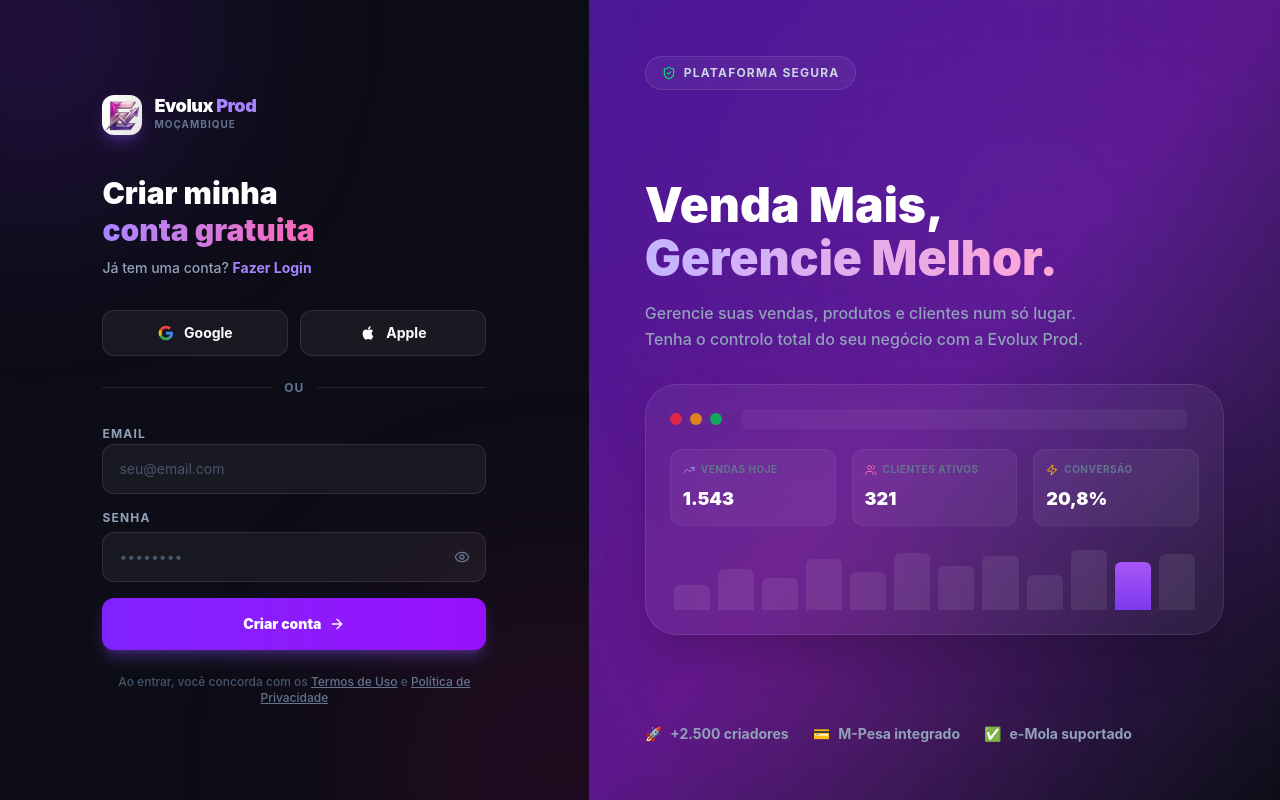
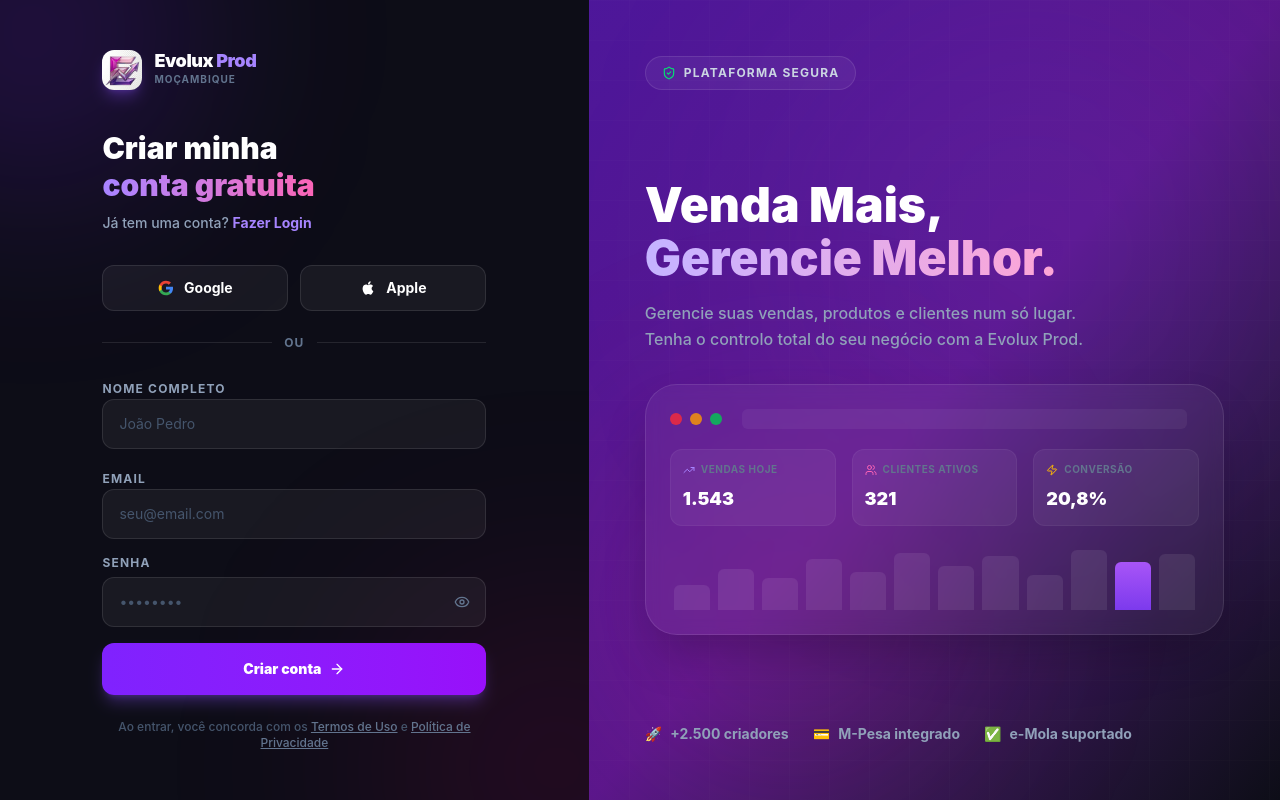
Before and after one commit to elidiojoaomaibass-lgtm/Ivolux-Prod, a React (Vite) app: page / in a window 1280 px wide. Both pictures are taken after a click on the button "Registar-se". Built offline with nearby package versions, Linux system fonts and the light colour scheme; no server answers.

Commit message:
feat: login completo, dashboard sync e configuracoes

```diff
--- a/src/App.tsx
+++ b/src/App.tsx
@@ -40,7 +40,12 @@
 
   // Show login screen if not authenticated
   if (!session) {
-    return <LoginView onLogin={() => { }} />;
+    return <LoginView onLogin={() => {
+      // Re-fetch session after login to update state immediately
+      supabase.auth.getSession().then(({ data: { session } }) => {
+        setSession(session);
+      });
+    }} />;
   }
 
   const handleLogout = async () => {
@@ -59,7 +64,13 @@
       {/* Main Content Area */}
       <div className="flex-1 ml-64 min-w-0 min-h-screen">
         <div key={activeView}>
-          {activeView === "Dashboard" && <Dashboard onLogout={handleLogout} setView={setActiveView} />}
+          {activeView === "Dashboard" && (
+            <Dashboard
+              onLogout={handleLogout}
+              setView={setActiveView}
+              user={session.user}
+            />
+          )}
           {activeView === "Vendas" && <Views.Vendas />}
           {activeView === "Produtos" && <Views.Produtos />}
           {activeView === "Afiliados" && <Views.Afiliados />}
--- a/src/components/Dashboard.tsx
+++ b/src/components/Dashboard.tsx
@@ -8,8 +8,8 @@
     ArrowUpRight, ArrowDownRight, Smartphone, ChevronRight, LogOut
 } from 'lucide-react';
 import { motion, AnimatePresence } from 'framer-motion';
+import { cn } from '../lib/utils';
 import { useState, useRef, useEffect } from 'react';
-import { supabase } from '../lib/supabase';
 import type { User } from '@supabase/supabase-js';
 
 // ─── Data ────────────────────────────────────────────────────────────────────
@@ -82,20 +82,14 @@
 interface DashboardProps {
     onLogout?: () => void;
     setView: (view: any) => void;
+    user: User;
 }
 
-export const Dashboard = ({ onLogout, setView }: DashboardProps) => {
-    const [user, setUser] = useState<User | null>(null);
+export const Dashboard = ({ onLogout, setView, user }: DashboardProps) => {
     const [period, setPeriod] = useState<Period>('hoje');
     const [profileOpen, setProfileOpen] = useState(false);
     const profileRef = useRef<HTMLDivElement>(null);
     const data = salesData[period];
-
-    useEffect(() => {
-        supabase.auth.getUser().then(({ data: { user } }) => {
-            setUser(user);
-        });
-    }, []);
 
     // Close dropdown when clicking outside
     useEffect(() => {
@@ -175,7 +169,7 @@
                                     </div>
                                     <div className="min-w-0">
                                         <p className="text-sm font-black text-slate-800 dark:text-white truncate">
-                                            {user?.email?.split('@')[0] || 'Utilizador'}
+                                            {user?.user_metadata?.full_name || user?.email?.split('@')[0] || 'Utilizador'}
                                         </p>
                                         <p className="text-[11px] font-bold text-slate-400 dark:text-brand-400 truncate">
                                             {user?.email || 'carregando...'}
@@ -219,7 +213,7 @@
                     <div>
                         <h2 className="text-3xl font-black text-violet-950 dark:text-white tracking-tight">
                             {getHour()}, <span className="text-violet-600 dark:text-brand-300">
-                                {user?.email?.split('@')[0] || 'João'}!
+                                {user?.user_metadata?.full_name?.split(' ')[0] || user?.email?.split('@')[0] || 'João'}!
                             </span> 👋
                         </h2>
                         <p className="text-sm text-slate-400 dark:text-brand-400 font-medium mt-1">Acompanhe as suas vendas e receitas de hoje.</p>
--- a/src/components/LoginView.tsx
+++ b/src/components/LoginView.tsx
@@ -14,6 +14,7 @@
 
 export const LoginView = ({ onLogin }: LoginViewProps) => {
     const [isSignUp, setIsSignUp] = useState(false);
+    const [fullName, setFullName] = useState("");
     const [email, setEmail] = useState("");
     const [password, setPassword] = useState("");
     const [showPassword, setShowPassword] = useState(false);
@@ -31,6 +32,9 @@
                     email,
                     password,
                     options: {
+                        data: {
+                            full_name: fullName,
+                        },
                         emailRedirectTo: window.location.origin,
                     },
                 });
@@ -150,6 +154,20 @@
 
                     {/* Form */}
                     <form onSubmit={handleSubmit} className="space-y-4">
+                        {isSignUp && (
+                            <div className="space-y-1.5">
+                                <label className="text-xs font-bold text-slate-400 uppercase tracking-widest">Nome Completo</label>
+                                <input
+                                    type="text"
+                                    value={fullName}
+                                    onChange={(e) => setFullName(e.target.value)}
+                                    placeholder="João Pedro"
+                                    className="w-full rounded-xl border border-white/10 bg-white/5 px-4 py-3.5 text-sm text-white placeholder-slate-600 outline-none focus:border-violet-500 focus:bg-white/8 focus:ring-2 focus:ring-violet-500/20 transition-all duration-200"
+                                    required
+                                />
+                            </div>
+                        )}
+
                         <div className="space-y-1.5">
                             <label className="text-xs font-bold text-slate-400 uppercase tracking-widest">Email</label>
                             <input
```
